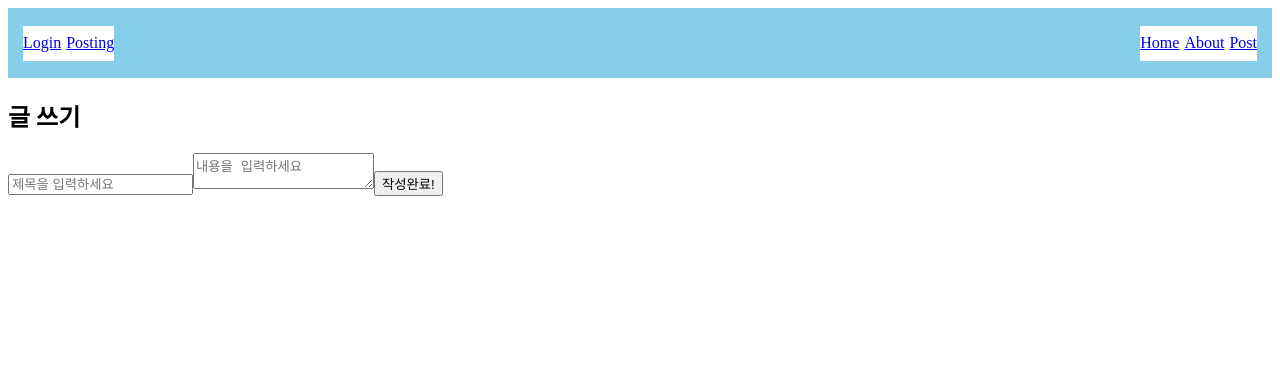
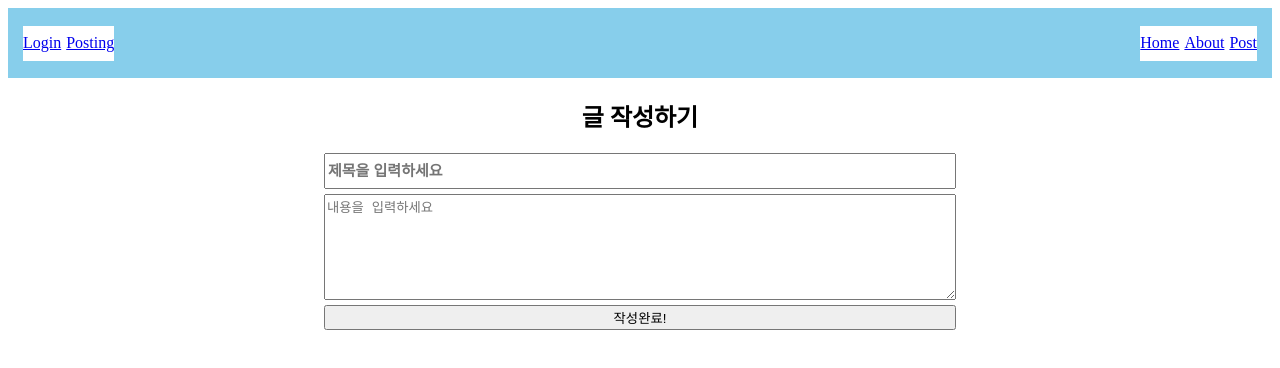
Before and after one commit to Jeonguks/blog, a React (Vite) app: page /write in a window 1280 px wide. Shown: the top 368 px of the page. Built offline with nearby package versions, Linux system fonts and the light colour scheme.

Commit message:
Feat:add Post List, and fix style

```diff
--- a/src/component/Form.tsx
+++ b/src/component/Form.tsx
@@ -1,5 +1,21 @@
 import { ChangeEvent, useState, useRef, useContext } from "react";
 import { PostsContext } from "../stores/PostContext";
+import styled from "styled-components";
+
+const FormTag = styled.form`
+  display: flex;
+  flex-direction: column;
+  width: 50%;
+  gap: 5px;
+`;
+const InputTag = styled.input`
+  font-size: 15px;
+  font-weight: bold;
+  height: 30px;
+`
+const TextareaTag = styled.textarea`
+  height: 100px;
+`;
 
 const Form = () => {
   const [postTitle, setPostTitle] = useState("");
@@ -31,20 +47,22 @@ const Form = () => {
   };
 
   return (
-    <form onSubmit={onSubmit}>
-      <input
+    <FormTag onSubmit={onSubmit}>
+      <InputTag
         type="text"
         value={postTitle}
         onChange={(e) => setPostTitle(e.target.value)}
         placeholder="제목을 입력하세요"
+        required
       />
-      <textarea
+      <TextareaTag
         value={postContent}
         onChange={(e) => setPostContent(e.target.value)}
         placeholder="내용을 입력하세요"
+        required
       />
       <button type="submit">작성완료!</button>
-    </form>
+    </FormTag>
   );
 };
 export default Form;
--- a/src/component/PostList.tsx
+++ b/src/component/PostList.tsx
@@ -1,17 +1,35 @@
-import usePostStore from "../stores/usePostStore";
+import { useContext } from "react";
+import { PostsContext } from "../stores/PostContext";
+import styled from "styled-components";
+
+const PostListDiv = styled.div`
+  display:flex;
+
+`
 
 const PostList = () => {
-  const posts = usePostStore((state)=>state.posts);
+  const context = useContext(PostsContext);
+  if (!context) {
+    throw new Error("wrong!");
+  }
+
+  const { posts } = context;
 
   return (
-    <div>
-      {posts.map((post) => (
-        <div key={post.postId}>
-          <h2>{post.postTitle}</h2>
-          <p>{post.postContent}</p>
-        </div>
-      ))}
-    </div>
+    <PostListDiv>
+      <ul>
+        {posts.map((post) => (
+          <>
+          <div>
+            <h3>{post.postTitle}</h3>
+            <p>{post.postContent}</p>
+            <small>{`작성일: ${new Date(post.postDate).toLocaleString()}`}</small>
+          </div>
+          </>
+        ))}
+      </ul>
+
+    </PostListDiv>
   );
 };
 
--- a/src/page/PostListPage.tsx
+++ b/src/page/PostListPage.tsx
@@ -1,3 +1,4 @@
+import PostList from "../component/PostList";
 
 
 const PostListPage=() => {
@@ -5,6 +6,8 @@ const PostListPage=() => {
   return (
     <div>
       <h2>포스트 리스트를 보여주는 페이지</h2>
+      <PostList/>
+      <div style={{borderTop:`1px solid black`, width:`100%`}}></div>
     </div>
   );
 };
--- a/src/page/PostingPage.tsx
+++ b/src/page/PostingPage.tsx
@@ -1,11 +1,19 @@
 import Form from "../component/Form";
+import styled from "styled-components";
+
+const PostingDiv = styled.div`
+
+  display:flex;
+  flex-direction: column;
+  align-items:center;
+`
 
 const PostingPage = () => {
   return (
-    <>
-      <h2>글 쓰기</h2>
+    <PostingDiv>
+      <h2>글 작성하기</h2>
       <Form />
-    </>
+    </PostingDiv>
   );
 };
 
```
